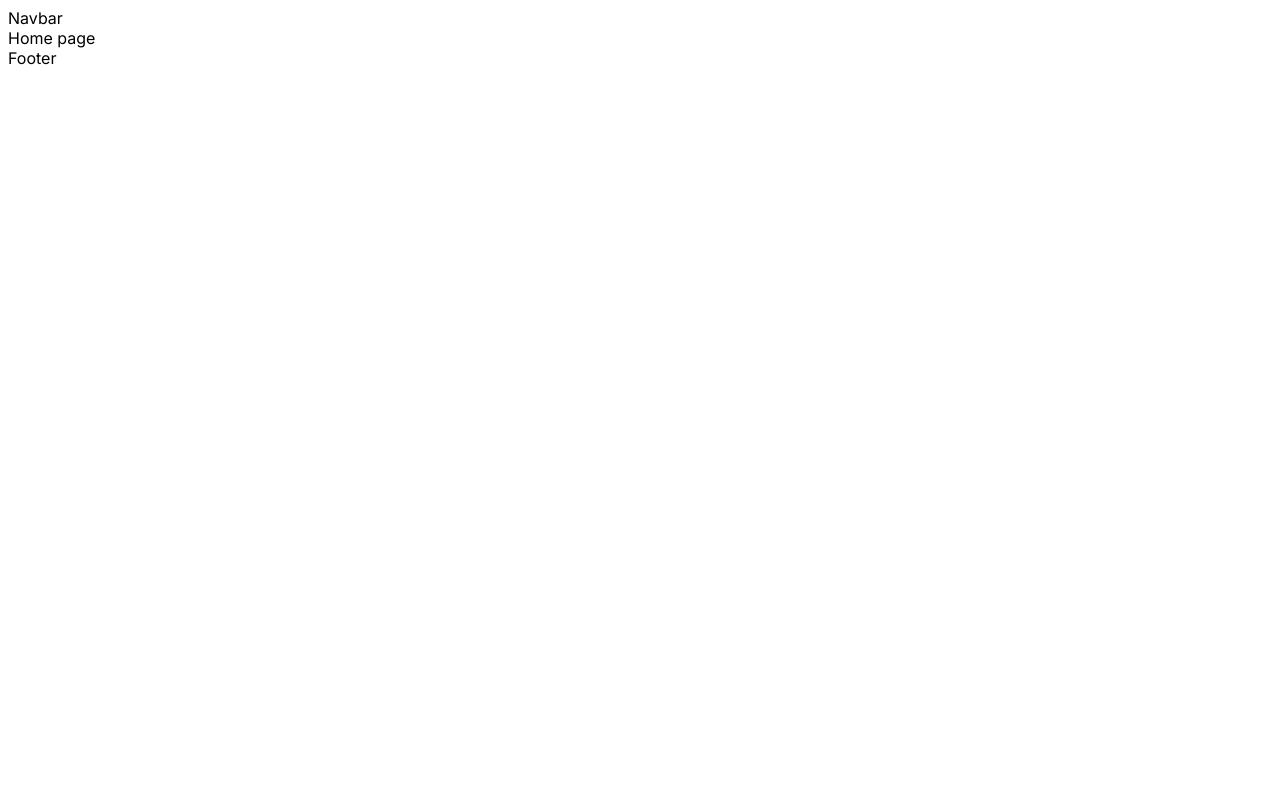
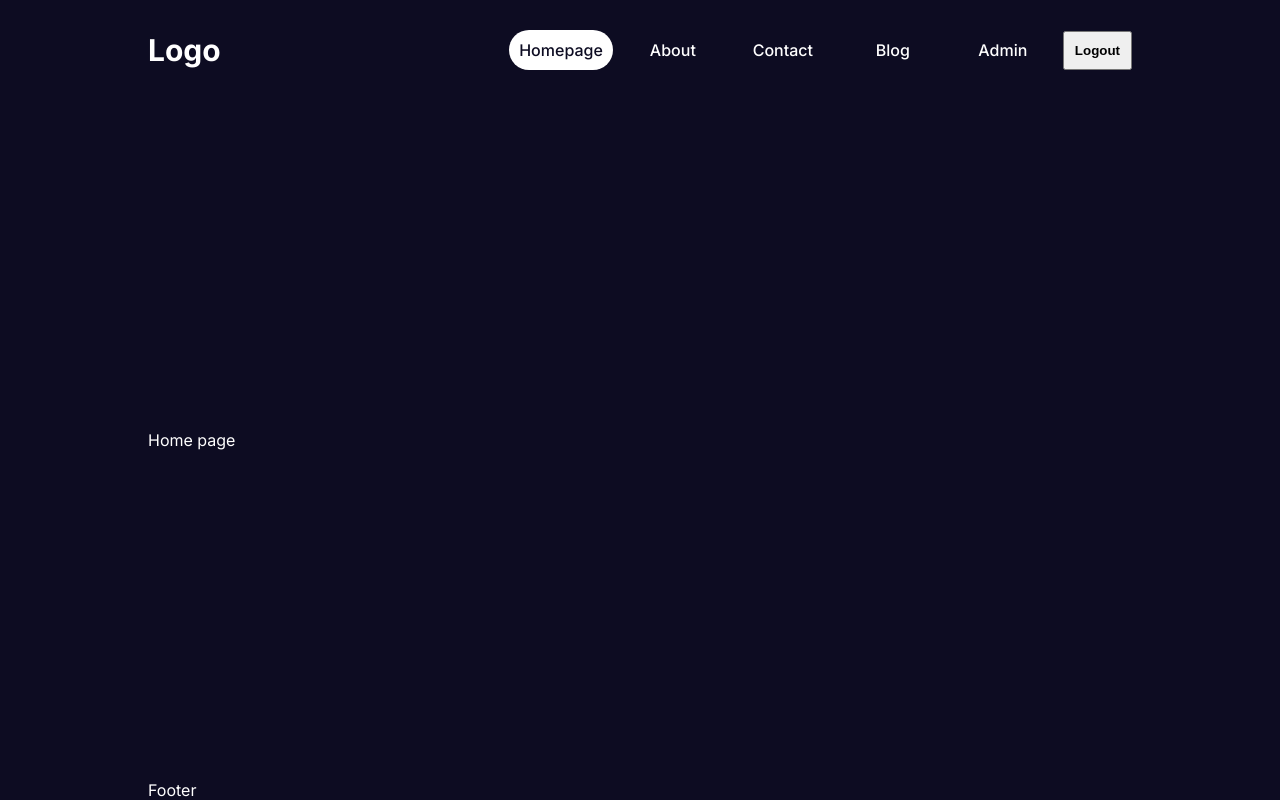
Before and after one commit to avanisindhav/nextjs-14-practical, a Next.js app: page / in a window 1280 px wide. Built offline with nearby package versions, Linux system fonts and the light colour scheme.

Commit message:
navbar design and layout

```diff
--- a/src/app/globals.css
+++ b/src/app/globals.css
@@ -0,0 +1,77 @@
+:root {
+  --bg: #0d0c22;
+  --bgSoft: #2d2b42;
+  --text: white;
+  --textSoft: #e5e5e5;
+  --btn: #3673fd;
+}
+
+* {
+  margin: 0;
+  padding: 0;
+  box-sizing: border-box;
+}
+
+body {
+  background-color: var(--bg);
+  color: var(--text);
+}
+
+a {
+  text-decoration: none;
+  color: inherit;
+}
+
+.container {
+  width: 1536px;
+  margin: auto;
+  padding-left: 50px;
+  padding-right: 50px;
+  min-height: 100vh;
+  display: flex;
+  flex-direction: column;
+  justify-content: space-between;
+}
+
+@media (max-width: 1536px) {
+  .container {
+    width: 1366px;
+  }
+}
+
+@media (max-width: 1366px) {
+  .container {
+    width: 1280px;
+  }
+}
+
+@media (max-width: 1280px) {
+  .container {
+    width: 1024px;
+    padding-left: 20px;
+    padding-right: 20px;
+  }
+}
+
+@media (max-width: 1024px) {
+  .container {
+    width: 768px;
+  }
+}
+
+@media (max-width: 768px) {
+  .container {
+    width: 640px;
+  }
+}
+
+@media (max-width: 640px) {
+  .container {
+    width: 475px;
+  }
+}
+@media (max-width: 475px) {
+  .container {
+    width: 380px;
+  }
+}
--- a/src/app/layout.js
+++ b/src/app/layout.js
@@ -14,9 +14,11 @@
   return (
     <html lang="en">
       <body className={inter.className}>
-        <Navbar />
-        {children}
-        <Footer />
+        <div className="container">
+          <Navbar />
+          {children}
+          <Footer />
+        </div>
       </body>
     </html>
   );
--- a/src/components/navbar/Navbar.jsx
+++ b/src/components/navbar/Navbar.jsx
@@ -1,7 +1,16 @@
 import React from "react";
+import Links from "./links/Links";
+import styles from "./navbar.module.css";
 
 function Navbar() {
-  return <div>Navbar</div>;
+  return (
+    <div className={styles.container}>
+      <div className={styles.logo}>Logo</div>
+      <div>
+        <Links />
+      </div>
+    </div>
+  );
 }
 
 export default Navbar;
--- /dev/null
+++ b/src/components/navbar/links/Links.jsx
@@ -0,0 +1,45 @@
+import React from "react";
+import styles from "./links.module.css";
+import NavLink from "./navLink/NavLink";
+
+function Links() {
+  const links = [
+    {
+      title: "Homepage",
+      path: "/",
+    },
+    {
+      title: "About",
+      path: "/about",
+    },
+    {
+      title: "Contact",
+      path: "/contact",
+    },
+    {
+      title: "Blog",
+      path: "/blog",
+    },
+  ];
+
+  const session = true;
+  const isAdmin = true;
+
+  return (
+    <div className={styles.links}>
+      {links.map((link) => (
+        <NavLink item={link} key={link.title} />
+      ))}
+      {session ? (
+        <>
+          {isAdmin && <NavLink item={{ title: "Admin", path: "/admin" }} />}
+          <button className={styles.logout}>Logout</button>
+        </>
+      ) : (
+        <NavLink item={{ title: "Login", path: "/login" }} />
+      )}
+    </div>
+  );
+}
+
+export default Links;
--- /dev/null
+++ b/src/components/navbar/links/links.module.css
@@ -0,0 +1,11 @@
+.links {
+  display: flex;
+  align-items: center;
+  gap: 10px;
+}
+
+.logout {
+  padding: 10px;
+  cursor: pointer;
+  font-weight: bold;
+}
--- /dev/null
+++ b/src/components/navbar/links/navLink/NavLink.jsx
@@ -0,0 +1,22 @@
+"use client";
+
+import Link from "next/link";
+import styles from "./navLink.module.css";
+import { usePathname } from "next/navigation";
+
+const NavLink = ({ item }) => {
+  const pathName = usePathname();
+
+  return (
+    <Link
+      href={item.path}
+      className={`${styles.container} ${
+        pathName === item.path && styles.active
+      }`}
+    >
+      {item.title}
+    </Link>
+  );
+};
+
+export default NavLink;
--- /dev/null
+++ b/src/components/navbar/links/navLink/navLink.module.css
@@ -0,0 +1,12 @@
+.container {
+  min-width: 100px;
+  padding: 10px;
+  border-radius: 20px;
+  font-weight: 500;
+  text-align: center;
+}
+
+.active {
+  background-color: var(--text);
+  color: var(--bg);
+}
--- /dev/null
+++ b/src/components/navbar/navbar.module.css
@@ -0,0 +1,11 @@
+.container {
+  height: 100px;
+  display: flex;
+  align-items: center;
+  justify-content: space-between;
+}
+
+.logo {
+  font-size: 30px;
+  font-weight: bold;
+}
```
Also changed, not shown: src/app/error.jsx (added, +8 -0 lines), src/app/loading.jsx (added, +7 -0 lines), src/app/not-found.jsx (added, +13 -0 lines).
